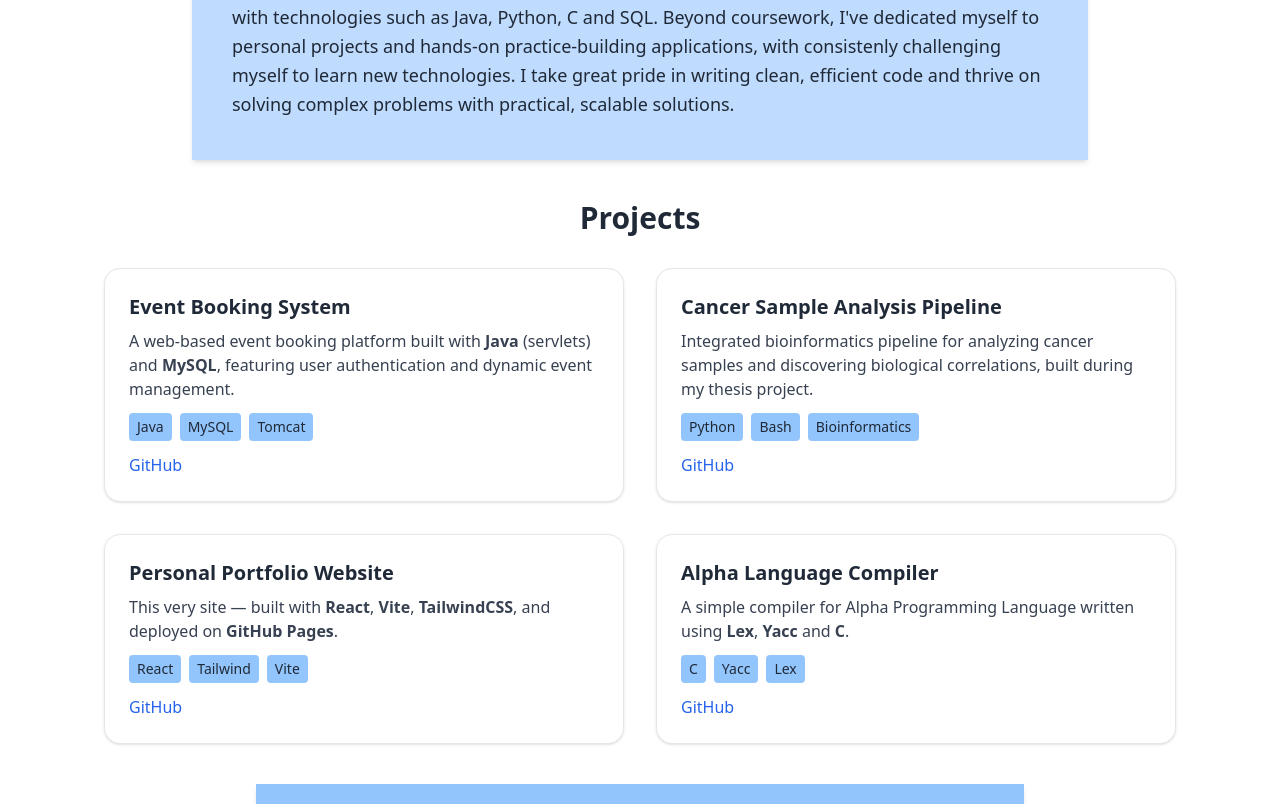
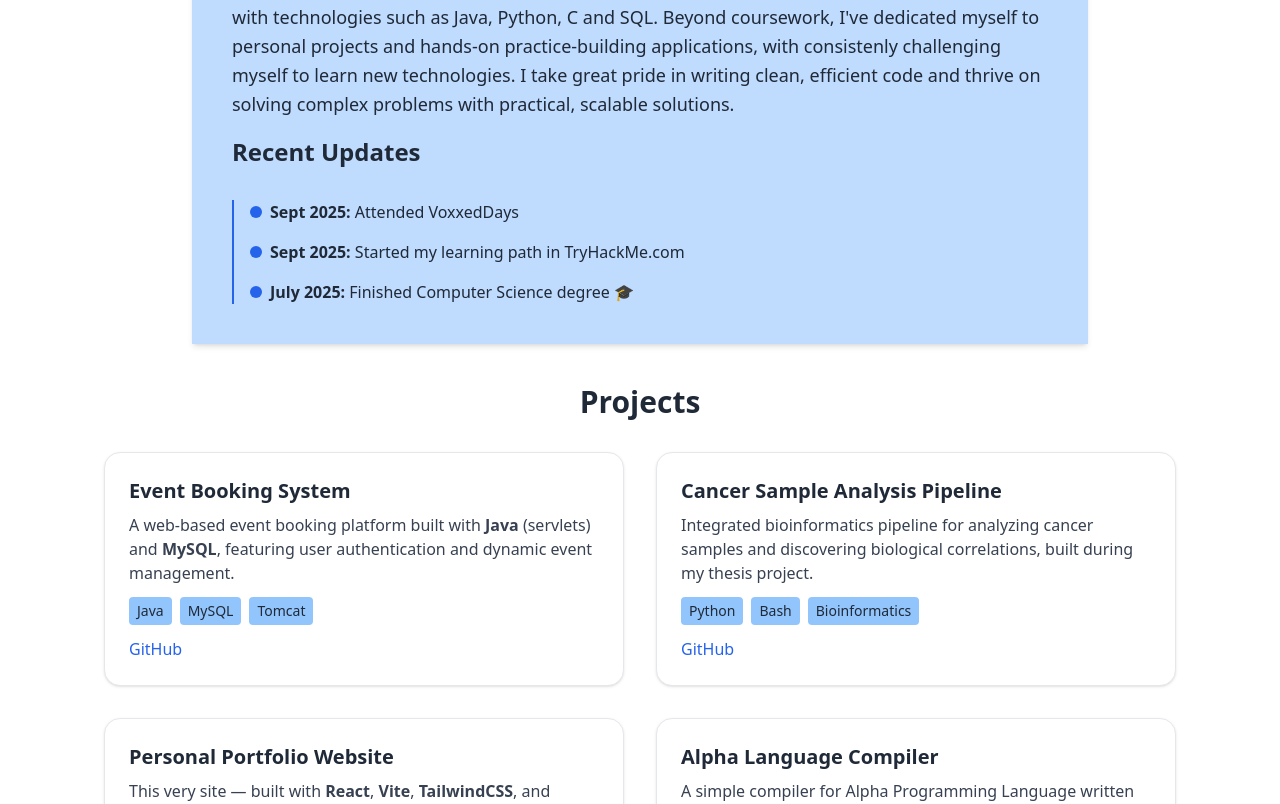
Before and after one commit to MethodiosZ/mywebsite, a React (Vite) app: page / in a window 1280 px wide. Shown: the part 1140-1944 px from the top of the page. Built offline with nearby package versions, Linux system fonts and the light colour scheme; no server answers.

Commit message:
added recent updates

```diff
--- a/src/App.jsx
+++ b/src/App.jsx
@@ -162,6 +162,35 @@ export default function App() {
 		    new technologies. I take great pride in writing clean, efficient code and thrive
 		    on solving complex problems with practical, scalable solutions.
 		</p>
+
+		{/* Recent Updates */}
+		<h4 className="text-2xl py-4 font-semibold mb-4">Recent Updates</h4>
+		<ul className="space-y-4 border-l-2 border-blue-600 dark:border-blue-400 pl-4">
+		    <li>
+			<div className="flex items-center space-x-2">
+			    <span className="w-3 h-3 bg-blue-600 dark:bg-blue-400 rounded-full"></span>
+			    <p className="text-gray-800 dark:text-gray-100">
+				<span className="font-semibold">Sept 2025:</span> Attended VoxxedDays
+			    </p>
+			</div>
+		    </li>
+		    <li>
+			<div className="flex items-center space-x-2">
+			    <span className="w-3 h-3 bg-blue-600 dark:bg-blue-400 rounded-full"></span>
+			    <p className="text-gray-800 dark:text-gray-100">
+				<span className="font-semibold">Sept 2025:</span> Started my learning path in TryHackMe.com
+			    </p>
+			</div>
+		    </li>
+		    <li>
+			<div className="flex items-center space-x-2">
+			    <span className="w-3 h-3 bg-blue-600 dark:bg-blue-400 rounded-full"></span>
+			    <p className="text-gray-800 dark:text-gray-100">
+				<span className="font-semibold">July 2025:</span> Finished Computer Science degree 🎓
+			    </p>
+			</div>
+		    </li>
+		</ul>
 	    </section>
 
 	    {/* Projects Section */}
```
